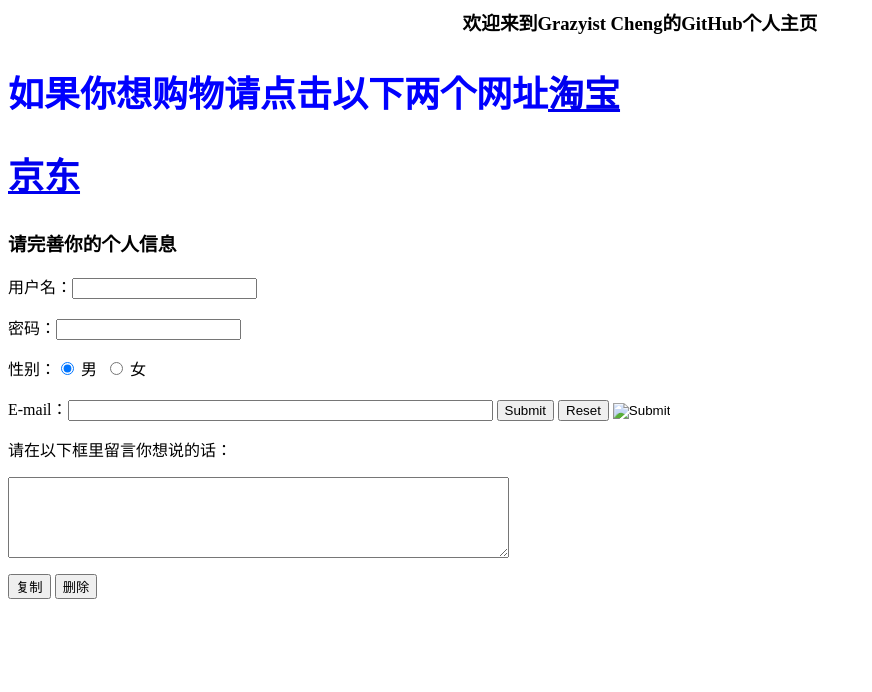
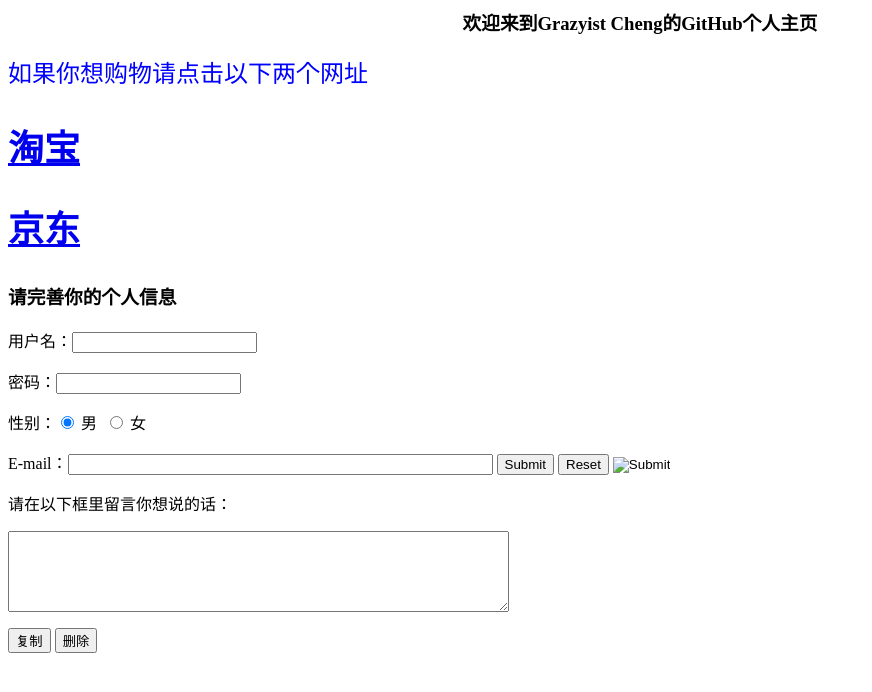
Before and after one commit to Grazyist/Grazyist.github.io, a plain HTML site: page index.html in a window 1280 px wide. Shown: the whole page, without its empty margins (0-872 px from the left). Drawn offline with Linux system fonts and the light colour scheme.

Commit message:
Update index.html

```diff
--- a/index.html
+++ b/index.html
@@ -19,9 +19,9 @@
 
 	<body>
 		<center><h3>欢迎来到Grazyist Cheng的GitHub个人主页</h3></center>
-		<div id="center">
-		<h2>如果你想购物请点击以下两个网址<a href="http://www.taobao.com">淘宝</a></h2>
-		<h2>                           <a href="http://www.jd.com">京东</a></h2>
+		<div id="center">如果你想购物请点击以下两个网址
+		<h2><a href="http://www.taobao.com">淘宝</a></h2>
+		<h2><a href="http://www.jd.com">京东</a></h2>
         </div>
 			<h3>请完善你的个人信息</h3>
 			<form action="" methon="post" name="myform">
```
